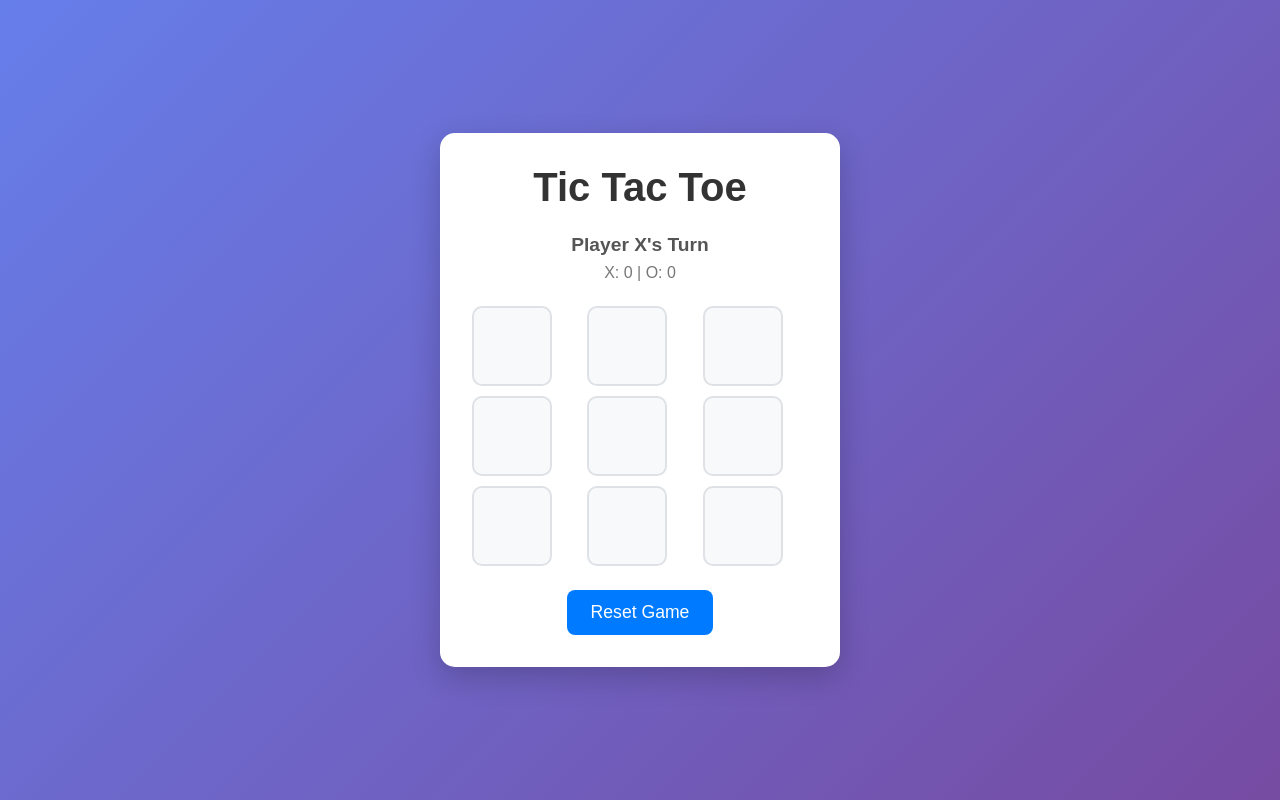
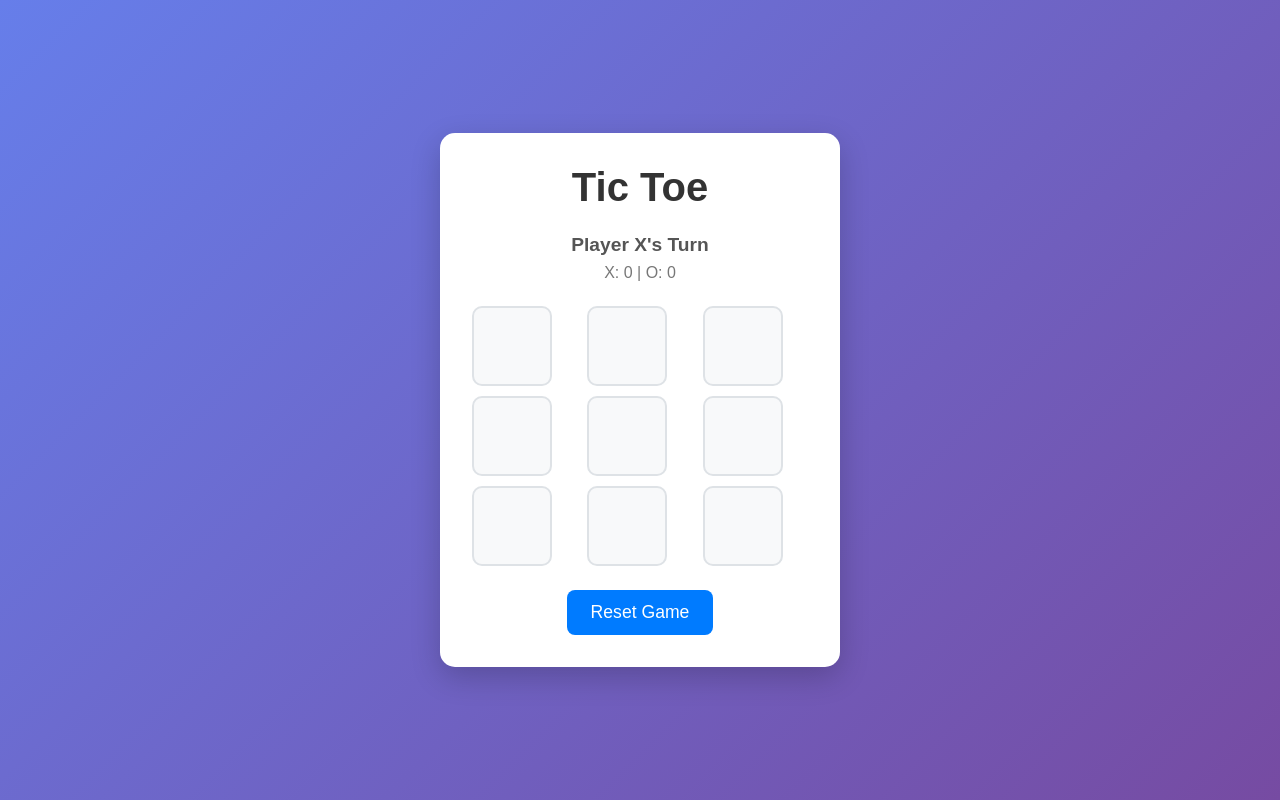
Before and after one commit to nitishadabala8193-ux/git-game-, a plain HTML site: page index.html in a window 1280 px wide. Drawn offline with Linux system fonts and the light colour scheme.

Commit message:
Update index.html

```diff
--- a/index.html
+++ b/index.html
@@ -8,7 +8,7 @@
 </head>
 <body>
     <div class="container">
-        <h1>Tic Tac Toe</h1>
+        <h1>Tic Toe</h1>
 
         <div class="game-info">
             <div id="status">Player X's Turn</div>
```
